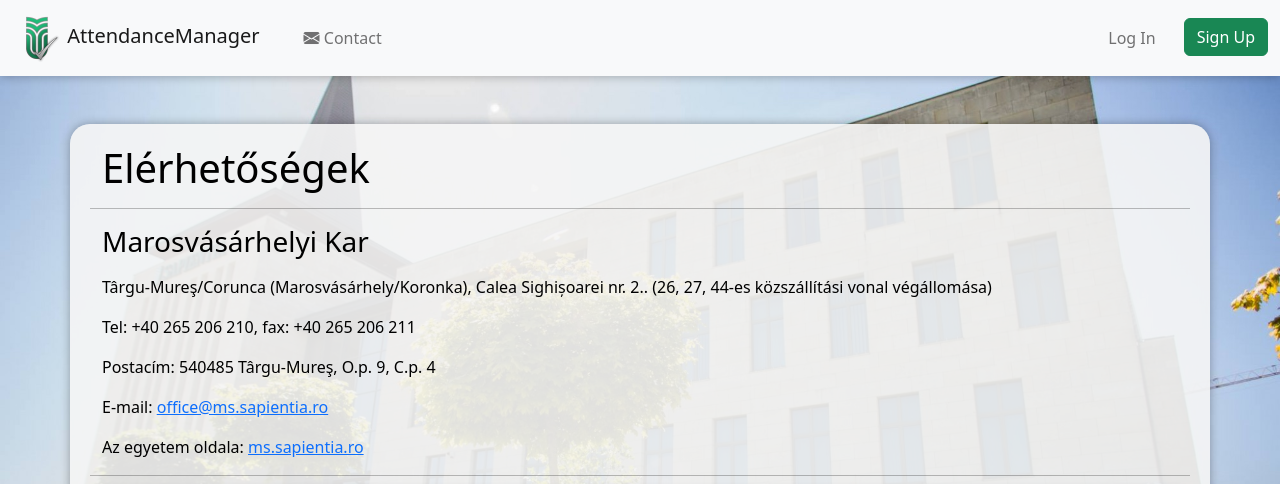
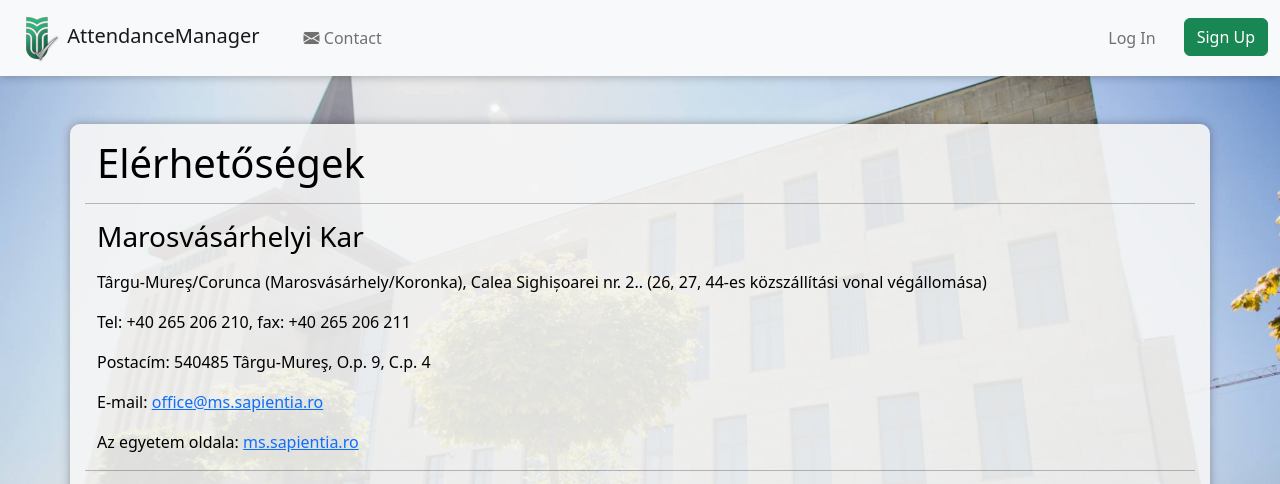
Before and after one commit to Csalex01/AttendanceManager, a Flask app: page /contact in a window 1280 px wide. Shown: the top 484 px of the page. Run offline with Flask 2, Linux system fonts and the light colour scheme; some libraries are stand-ins or nearby versions.

Commit message:
update box-shadow map

```diff
--- a/src/AttendanceManager/templates/general/contact.html
+++ b/src/AttendanceManager/templates/general/contact.html
@@ -4,40 +4,43 @@
 
 {% block content %}
 
-<div class="row panel mt-5">
+<div class="row panel">
 
   <h1 class="mb-3">Elérhetőségek</h1>
 
-  <hr></hr>
+  <hr>
+  </hr>
 
   <h3 class="mb-3">Marosvásárhelyi Kar</h3>
 
-      <p>Târgu-Mureş/Corunca (Marosvásárhely/Koronka), Calea Sighișoarei nr. 2.. (26, 27, 44-es közszállítási vonal végállomása)</p>
+  <p>Târgu-Mureş/Corunca (Marosvásárhely/Koronka), Calea Sighișoarei nr. 2.. (26, 27, 44-es közszállítási vonal
+    végállomása)</p>
   <p>Tel: +40 265 206 210, fax: +40 265 206 211</p>
   <p>Postacím: 540485 Târgu-Mureş, O.p. 9, C.p. 4</p>
   <p>E-mail: <a href="mailto://office@ms.sapientia.ro">office@ms.sapientia.ro</a> </p>
   <p>Az egyetem oldala: <a href="https://ms.sapientia.ro/hu/">ms.sapientia.ro</a></p>
 
-  <hr></hr>
+  <hr>
+  </hr>
 
-    <iframe style="border: 0;" src="https://www.google.com/maps/embed?pb=!1m10!1m8!1m3!1d3313.5929984434256!2d24.598472!3d46.523111!3m2!1i1024!2i768!4f13.1!5e1!3m2!1sen!2sro!4v1628771708070!5m2!1sen!2sro" width="800" height="600" allowfullscreen="allowfullscreen"></iframe>
+  <iframe
+    src="https://www.google.com/maps/embed?pb=!1m10!1m8!1m3!1d3313.5929984434256!2d24.598472!3d46.523111!3m2!1i1024!2i768!4f13.1!5e1!3m2!1sen!2sro!4v1628771708070!5m2!1sen!2sro"
+    ></iframe>
 
-  <hr></hr>
 
 </div>
 
 <style>
-     iframe{
-      -webkit-box-shadow: 0px 0px 10px 0px rgba(0, 0, 0, 0.95);
-      box-shadow: 0px 0px 10px 0px rgba(0, 0, 0, 0.3);
-
-      border-radius: 10px;
+  iframe {
+    border-radius: 25px;
+    margin: 0 auto;
+    min-height: 500px;
   }
 
   .panel {
     background: rgba(245, 245, 245, 0.9);
-    padding: 20px;
-    border-radius: 20px;
+    padding: 15px;
+    border-radius: 10px;
 
     -webkit-box-shadow: 0px 0px 10px 0px rgba(0, 0, 0, 0.95);
     box-shadow: 0px 0px 10px 0px rgba(0, 0, 0, 0.3);
--- a/src/AttendanceManager/templates/student/courses.html
+++ b/src/AttendanceManager/templates/student/courses.html
@@ -111,8 +111,8 @@
 
   .panel {
     background: rgba(245, 245, 245, 0.9);
-    padding: 20px;
-    border-radius: 20px;
+    padding: 15px;
+    border-radius: 10px;
 
     -webkit-box-shadow: 0px 0px 10px 0px rgba(0, 0, 0, 1);
     box-shadow: 0px 0px 10px 0px rgba(0, 0, 0, 0.3);
```
Lines whose indentation alone changed are shown as unchanged.
